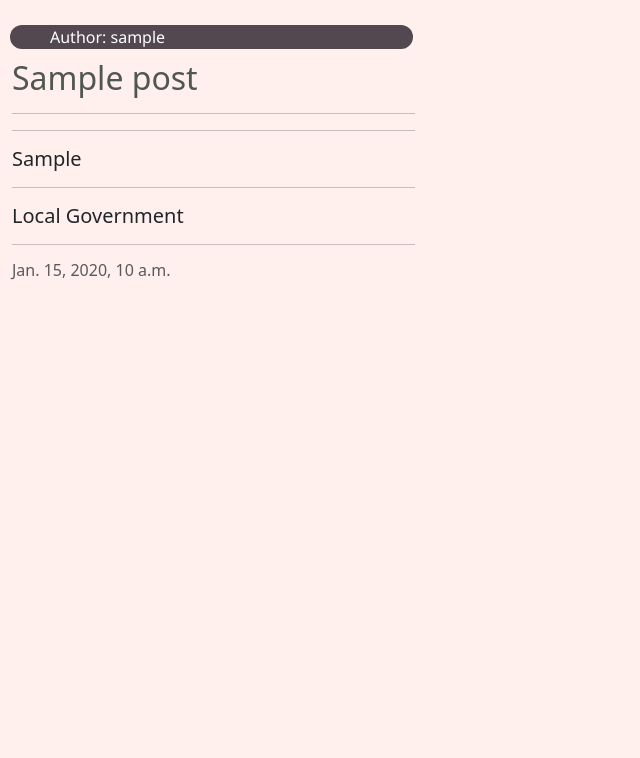
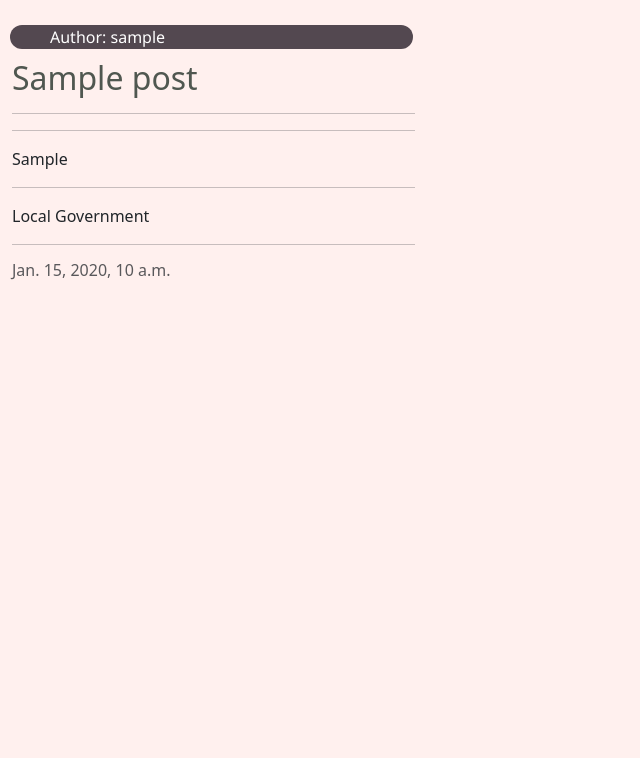
Before and after one commit to c-e-jones/anchornews, a Django app: template news/templates/news/index.html in a window 1280 px wide. Shown: the part 113-871 px from the top of the page, without its empty margins (0-640 px from the left). Run offline with Django 4.2, Linux system fonts and the light colour scheme; the template is opened without the code that fills it: values that come from a table or form of the project are taken from there, others are empty; tables that the repository leaves empty hold one stand-in row (values such as "Sample post"); some libraries are stand-ins or nearby versions.

Commit message:
making the card fonts a bit smaller

```diff
--- a/news/templates/news/index.html
+++ b/news/templates/news/index.html
@@ -23,9 +23,9 @@
                             </a>
                             <hr />
                             <hr />
-                            <p class="card-text h5">{{ post.byline }}</p>
+                            <p class="card-text">{{ post.byline }}</p>
                             <hr />
-                            <p class="card-text h5">{{ post.genre }}</p>
+                            <p class="card-text">{{ post.genre }}</p>
                             <hr />
                             <p class="card-text text-muted h6">{{ post.created_on}}
                             </p>
```
